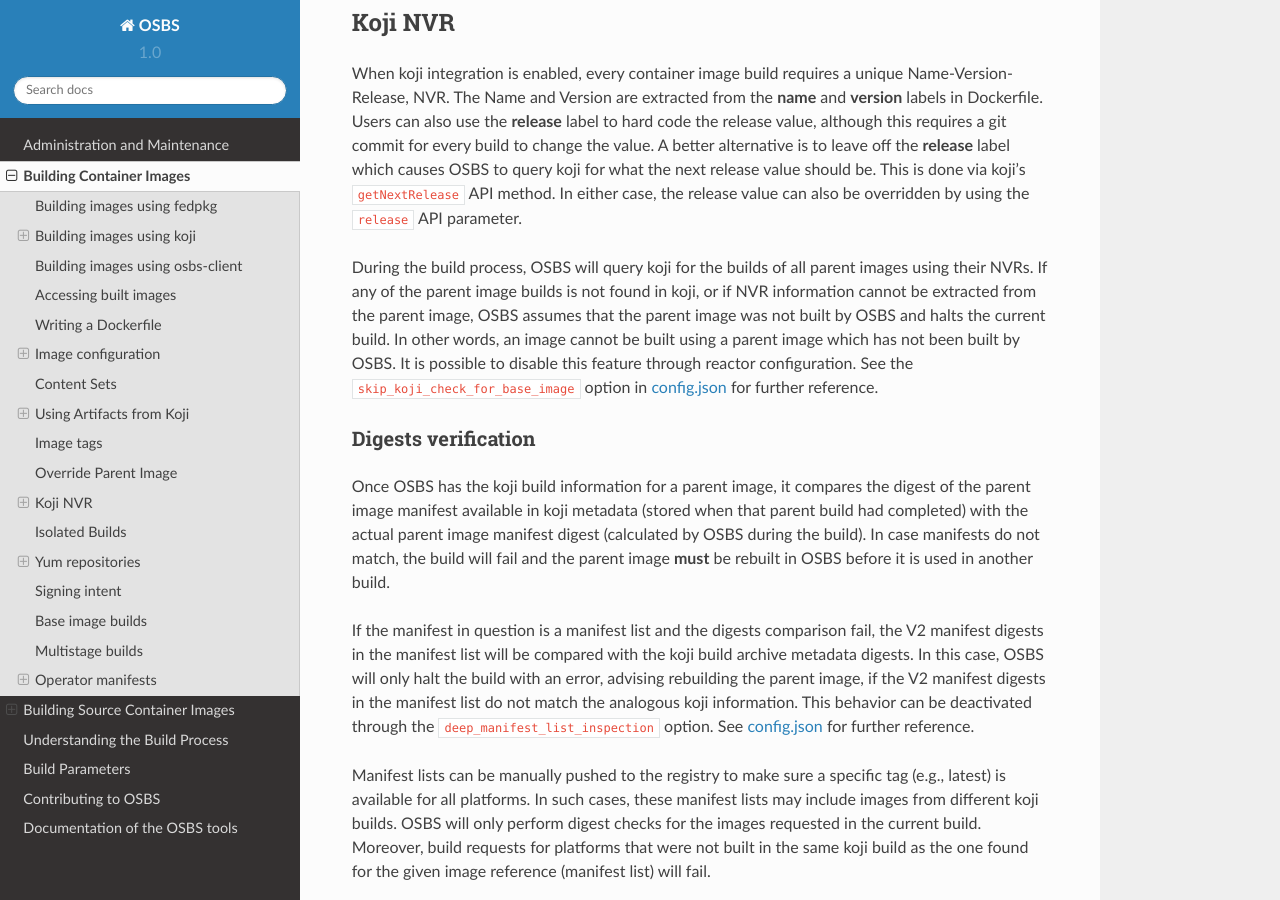
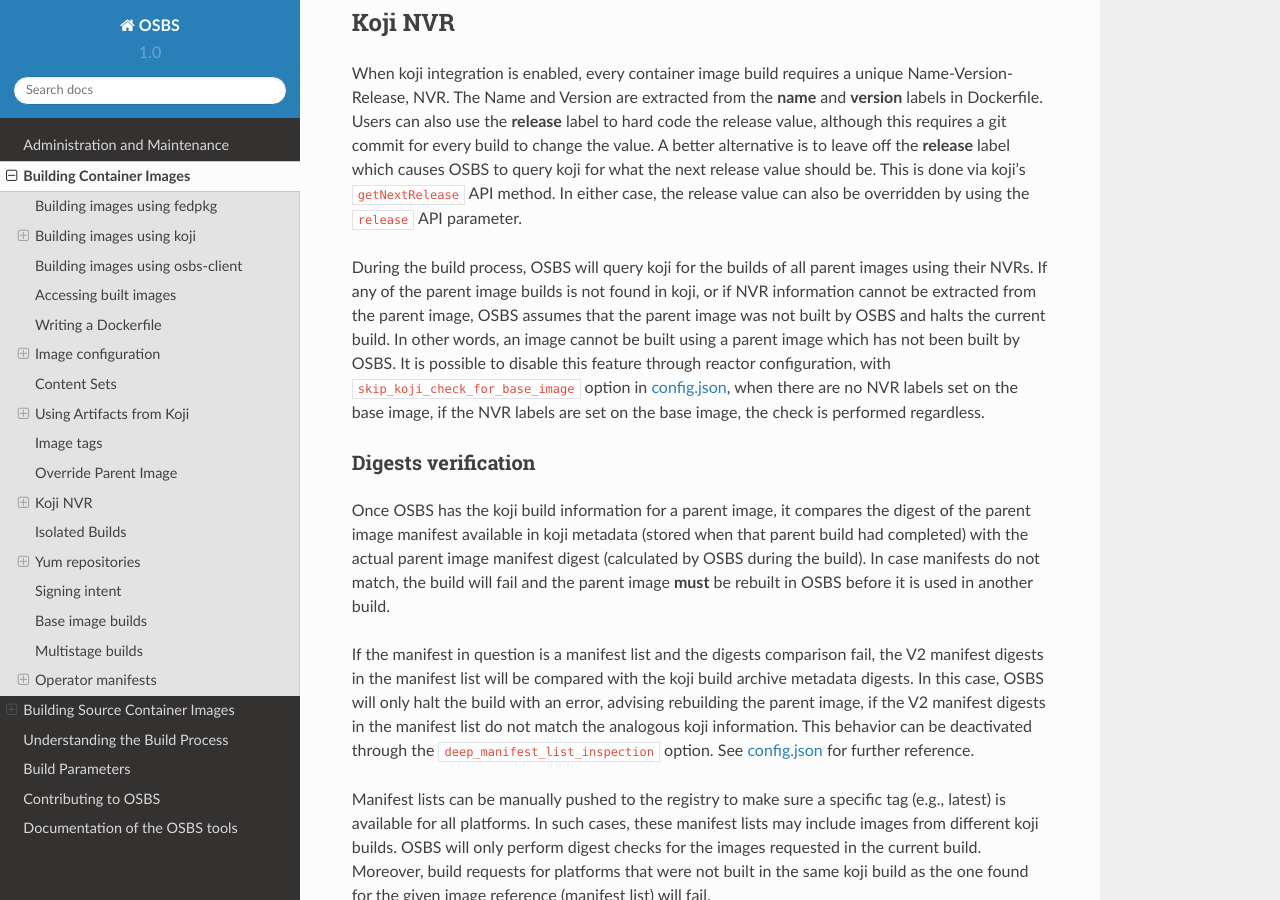
Before and after one commit to containerbuildsystem/osbs-docs, a Sphinx documentation site: the page built from docs/users.rst, in a window 1280 px wide and 900 px high, scrolled down 18607 px. Built offline with Sphinx 7.4.7 and the Read the Docs theme 2.0.0, drawn with Linux system fonts in a browser that asks for light colours.

Commit message:
skip_koji_check_for_base_image is ignored if images with NVR labels set
* CLOUDBLD-152

Signed-off-by: Robert Cerven <rcerven@redhat.com>

```diff
--- a/docs/users.rst
+++ b/docs/users.rst
@@ -981,8 +981,9 @@
 assumes that the parent image was not built by OSBS and halts the current
 build. In other words, an image cannot be built using a parent image which has
 not been built by OSBS. It is possible to disable this feature through reactor
-configuration. See the ``skip_koji_check_for_base_image`` option in
-`config.json`_ for further reference.
+configuration, with ``skip_koji_check_for_base_image`` option in
+`config.json`_, when there are no NVR labels set on the base image,
+if the NVR labels are set on the base image, the check is performed regardless.
 
 Digests verification
 ~~~~~~~~~~~~~~~~~~~~
```
